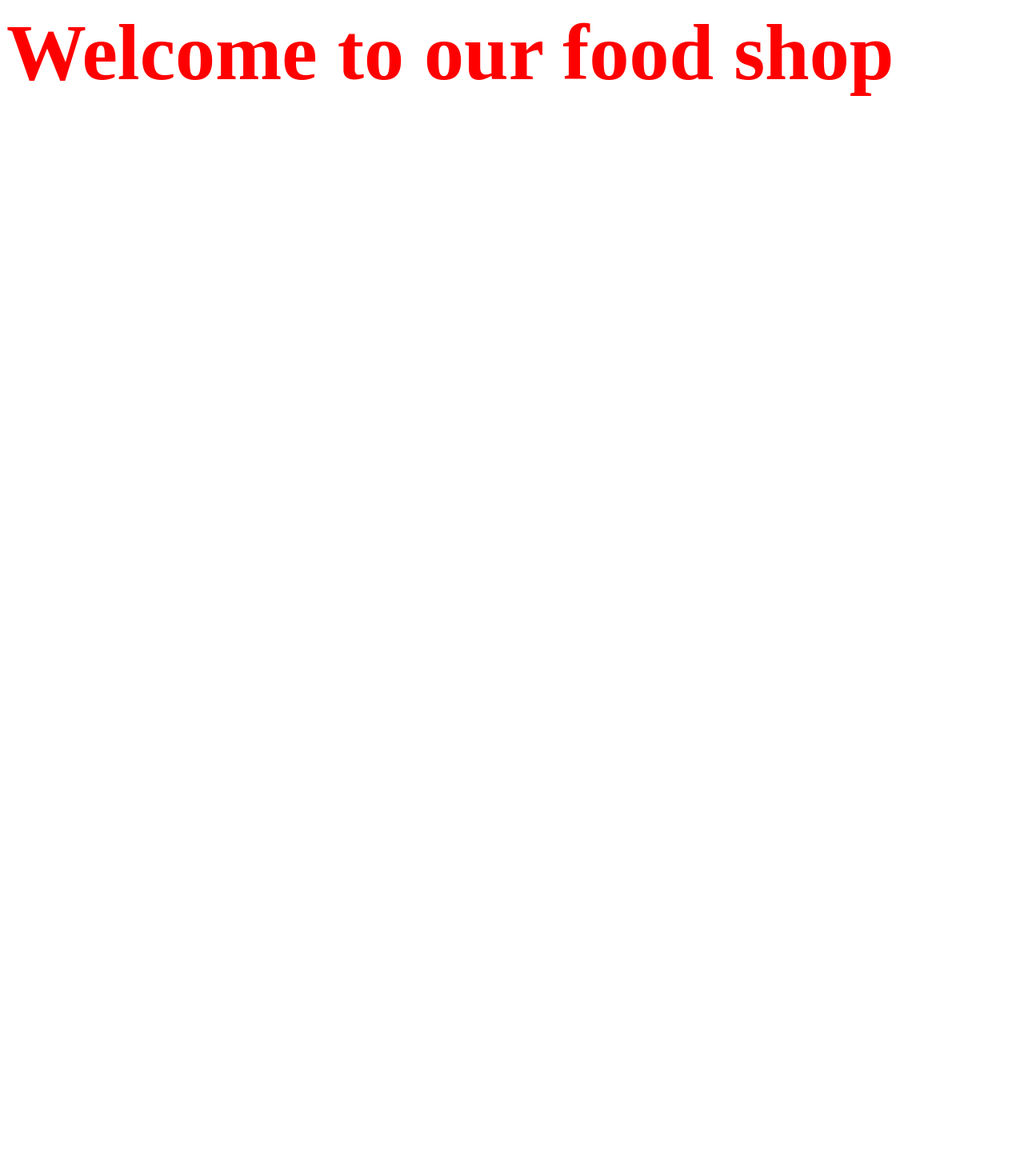
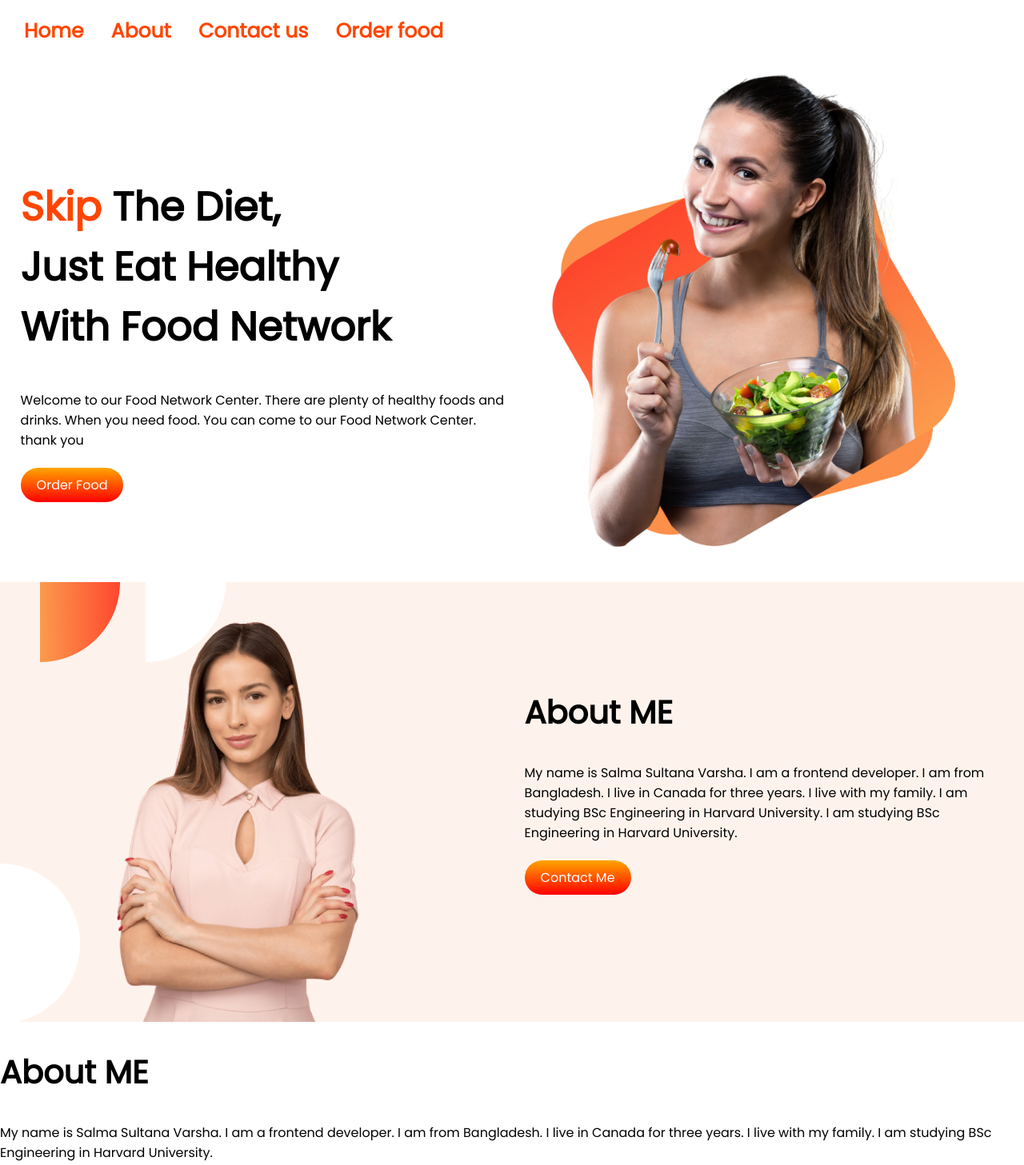
Before and after one commit to Arahman75/food-shop, a plain HTML site: page index.html in a window 1280 px wide. Shown: the whole page at 80% size. Before the commit the page ends 800 px from the top, so only its background shows below. Drawn offline with Linux system fonts and the light colour scheme.

Commit message:
added a two images

```diff
--- a/index.html
+++ b/index.html
@@ -4,9 +4,47 @@
     <meta http-equiv="X-UA-Compatible" content="IE=edge">
     <meta name="viewport" content="width=device-width, initial-scale=1.0">
     <title>Food Shop</title>
+    <link rel="preconnect" href="https://fonts.googleapis.com">
+<link rel="preconnect" href="https://fonts.gstatic.com" crossorigin>
+<link href="https://fonts.googleapis.com/css2?family=Poppins&display=swap" rel="stylesheet">
     <link rel="stylesheet" href="style.css">
 </head>
 <body>
-    <h2>Welcome to our food shop</h2>
+    <nav>
+        <a href="/#">Home</a>
+        <a href="/#">About</a>
+        <a href="/#">Contact us</a>
+       <a href="/#">Order food</a>
+      </nav>
+
+   <section class="section-part top-bg">
+    <div class="half-width content-center">
+        <h1> <span class="color-orange">Skip</span> The Diet, <br>
+            Just Eat Healthy <br>
+            With Food Network
+        </h1>
+        <p>Welcome to our Food Network Center. There are plenty of healthy foods and drinks. When you need food. You can come to our Food Network Center. thank you</p>
+        <a class="link-button" target="_blank" href="/#">Order Food</a>
+    </div>
+    <div class="half-width">
+        <img class="top-img" src="image/eatting-girl.png" alt="">
+    </div>
+   </section>
+   <section class="section-part second-bg">
+    <div class="half-width">
+        <img class="image-size" src="image/gentle-girl.png" alt="">
+    </div>
+    <div class="half-width about-part">
+        <h2>About ME</h2>
+        <P>My name is Salma Sultana Varsha. I am a frontend developer. I am from Bangladesh. I live in Canada for three years. I live with my family. I am studying BSc Engineering in Harvard University.  I am studying BSc Engineering in Harvard University.</P>
+        <a class="link-button" target="_blank" href="/#">Contact Me</a>
+    </div>
+   </section>
+   <section>
+    <div>
+        <h2>About ME</h2>
+        <P>My name is Salma Sultana Varsha. I am a frontend developer. I am from Bangladesh. I live in Canada for three years. I live with my family. I am studying BSc Engineering in Harvard University. </P>
+    </div>
+   </section>
 </body>
 </html>
--- a/style.css
+++ b/style.css
@@ -1,4 +1,72 @@
+body{
+    font-family: 'Poppins', sans-serif;
+    margin: 0;
+}
+nav{
+    /* background-color:#FFEDF9; */
+    height: 60px;
+    padding-top: 20px;
+}
+nav a{
+    text-decoration: none;
+    color: orangered;
+    margin-left: 30px;
+    font-size:25px;
+    font-weight: 600;
+
+
+}
+/* .top-bg{
+    background-image: url(image/bg2.jpg);
+} */
+h1{
+    font-size: 50px;
+}
 h2{
-    color: red;
-    font-size: 100px;
+    font-size: 40px;
 }
+.color-orange{
+    color: orangered;
+}
+.section-part{
+    display: flex;
+    margin-bottom: 20px;
+
+
+}
+.half-width{
+    width: 50%;
+    margin-left: 2%;
+}
+.content-center{
+   padding-top: 100px;
+}
+.top-img{
+    width: 90%;
+}
+.half-width p{
+    padding-bottom: 15px;
+}
+.link-button{
+   text-decoration: none;
+    background-image: linear-gradient(orange, red);
+    padding: 10px 20px;
+    color: white;
+    border-radius: 50px;
+}
+.second-bg{
+    background-image: url(image/bg1.png);
+    background-repeat: no-repeat;
+}
+.image-size{
+ height: 500px;
+ width: 50%;
+ padding-top: 50px;
+ margin-left: 20%;
+
+}
+.about-part{
+padding-top: 100px;
+margin-right: 20px;
+
+}
```
Also changed, not shown: image/bg1.png (renamed from image/7.png), image/bg2.jpg (added), image/eatting-girl.png (renamed from image/Group 8425.png), image/gentle-girl.png (renamed from image/Person Image.png).
